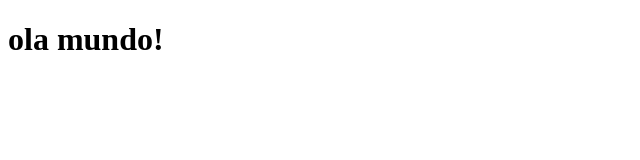
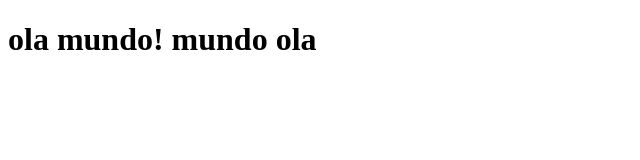
Before and after one commit to PAJEEJ/projeto-mensal, a plain HTML site: page index.html in a window 1280 px wide. Shown: the whole page, without its empty margins (0-640 px from the left). Drawn offline with Linux system fonts and the light colour scheme.

Commit message:
Update index.html
lets

```diff
--- a/index.html
+++ b/index.html
@@ -7,7 +7,7 @@
     <title>Document</title>
 </head>
 <body>
- <h1>ola mundo!
+ <h1>ola mundo! mundo ola
  </h1>
 </body>
 </html>
```
